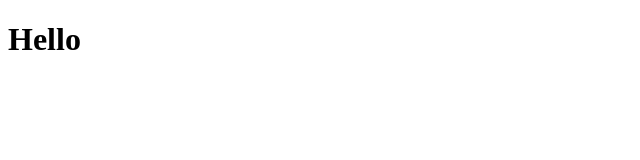
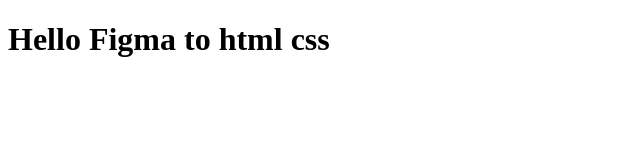
Before and after one commit to ngoclan49/html-convert-by-figma, a plain HTML site: page index.html in a window 1280 px wide. Shown: the whole page, without its empty margins (0-640 px from the left). Drawn offline with Linux system fonts and the light colour scheme.

Commit message:
first commit

```diff
--- a/index.html
+++ b/index.html
@@ -11,7 +11,7 @@
 <body>
 
     <header>
-        <h1>Hello</h1>
+        <h1>Hello Figma to html css</h1>
     </header>
 </body>
 
```
